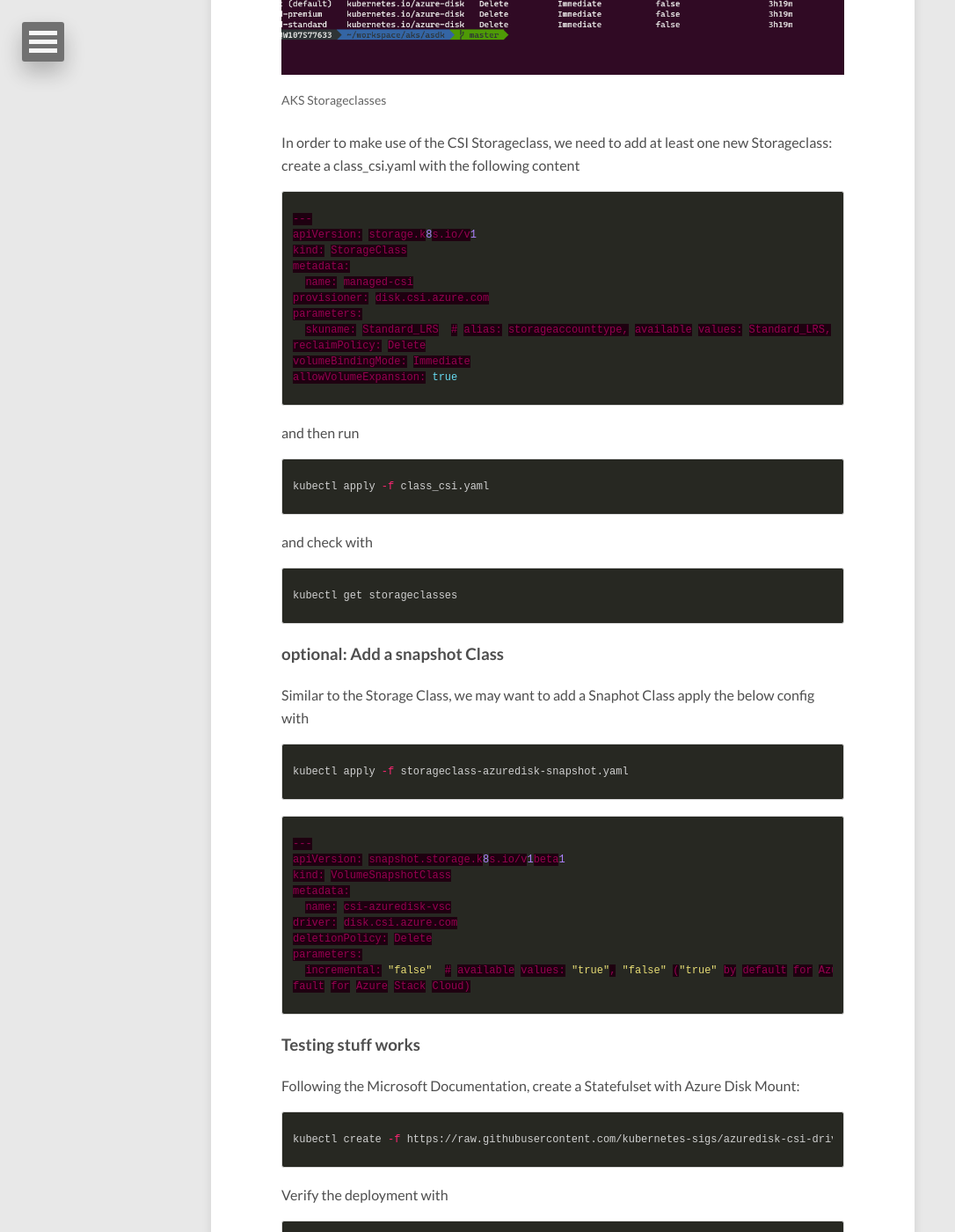
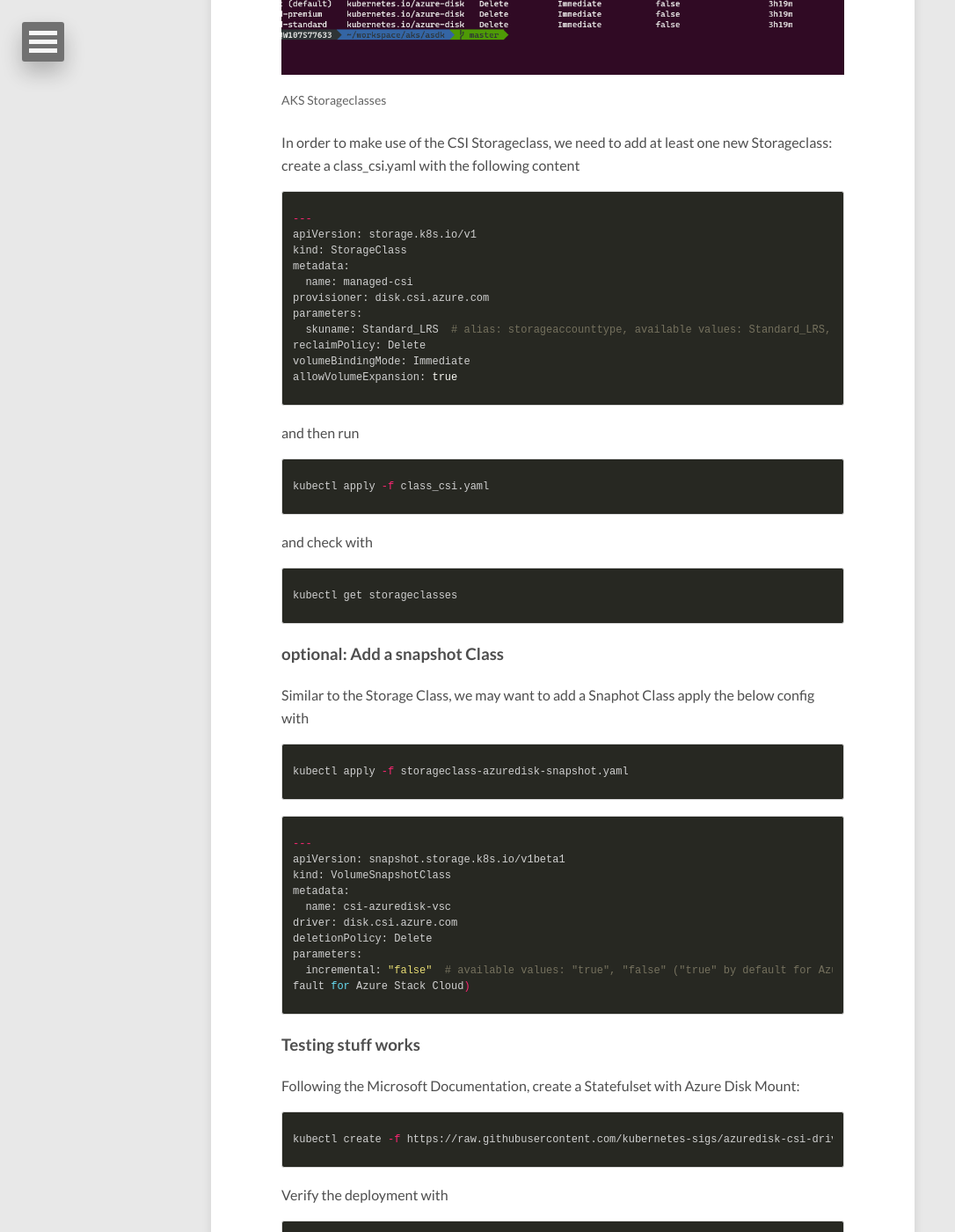
Before and after one commit to bottkars/bottkars.github.io, a Jekyll site: the page built from _posts/2021-02-09-Protecting-AKS-Workloads-on-AzureStackHub-Part1.md, in a window 1280 px wide and 1400 px high, scrolled down 3669 px. Shown: the whole window at 88% size, without its empty margins (0-1086 px from the left). Built offline with Jekyll 4.4.1, drawn with Linux system fonts in a browser that asks for light colours; nearby versions of some CDN libraries; some of the changed text lies outside the part shown.

Commit message:
highlight

```diff
--- a/_posts/2021-02-09-Protecting-AKS-Workloads-on-AzureStackHub-Part1.md
+++ b/_posts/2021-02-09-Protecting-AKS-Workloads-on-AzureStackHub-Part1.md
@@ -120,7 +120,7 @@ When AKS is deployed using the Engine, most likely 3 Storageclasses are installe
 In order to make use of the CSI Storageclass, we need to add at least one new Storageclass:
 create a class_csi.yaml with the following content
 
-{% highlight json %}
+{% highlight shell %}
 ---
 apiVersion: storage.k8s.io/v1
 kind: StorageClass
@@ -157,7 +157,7 @@ kubectl apply -f storageclass-azuredisk-snapshot.yaml
 {% endhighlight %}
 
 
-{% highlight json %}
+{% highlight shell %}
 ---
 apiVersion: snapshot.storage.k8s.io/v1beta1
 kind: VolumeSnapshotClass
```
Also changed, not shown: other parts of _posts/2021-02-09-Protecting-AKS-Workloads-on-AzureStackHub-Part1.md (+1 -1 lines).
